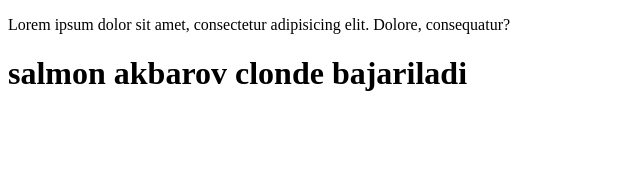
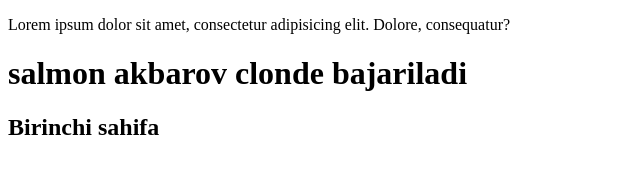
Before and after one commit to salmonbek/new-project, a plain HTML site: page index.html in a window 1280 px wide. Shown: the whole page, without its empty margins (0-640 px from the left). Drawn offline with Linux system fonts and the light colour scheme.

Commit message:
birinchi sahifa

```diff
--- a/index.html
+++ b/index.html
@@ -15,7 +15,9 @@
 
     <h1>salmon akbarov clonde bajariladi</h1>
 
-
+    <h2>
+        Birinchi sahifa
+    </h2>
 
 
 
```
